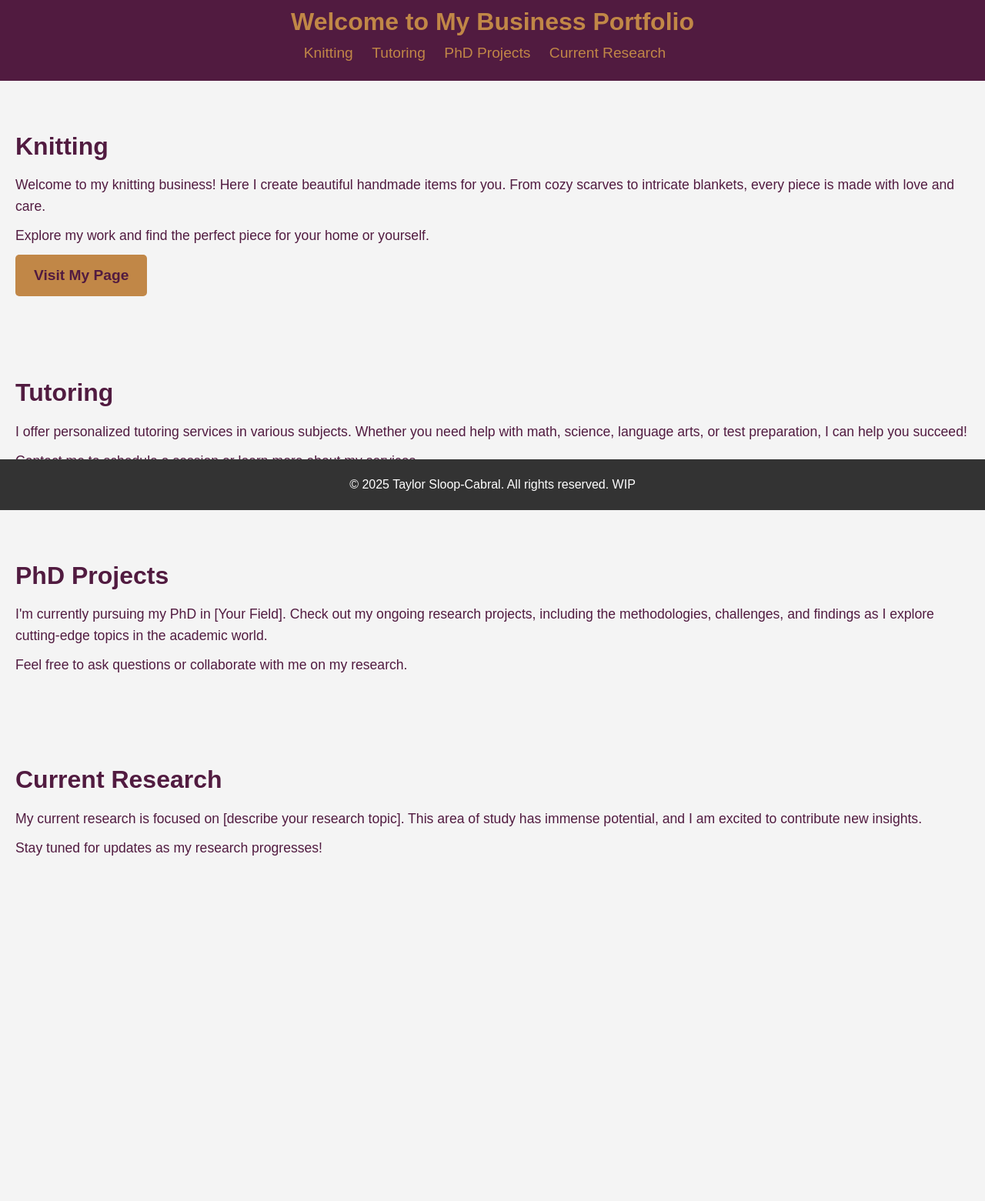
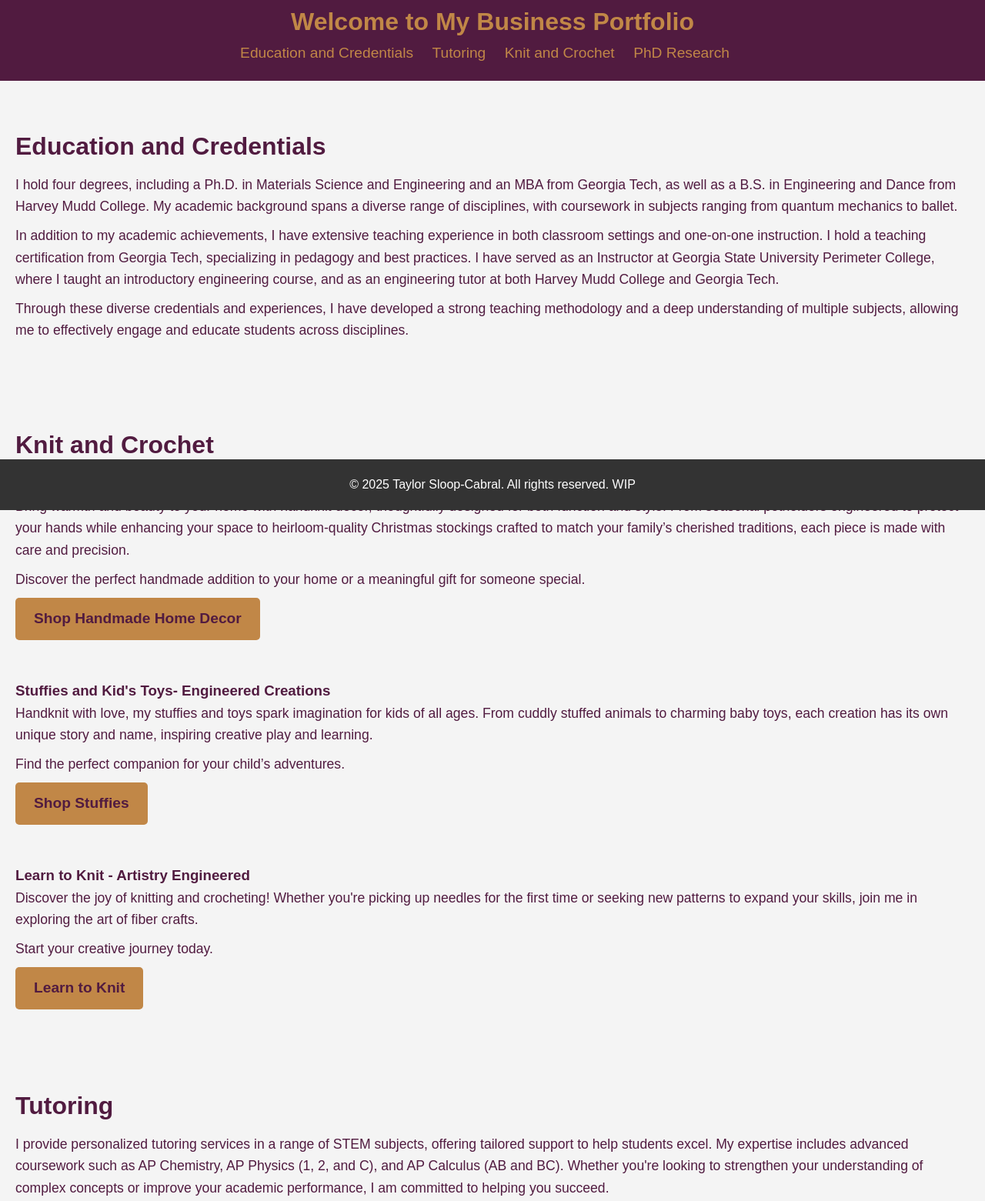
Before and after one commit to tsloopcabral/site, a plain HTML site: page index.html in a window 1280 px wide. Shown: the part 137-1698 px from the top of the page at 77% size. Before the commit the page ends 1323 px from the top, so only its background shows below. Drawn offline with Linux system fonts and the light colour scheme.

Commit message:
Update content 10-03-2025

```diff
--- a/index.html
+++ b/index.html
@@ -9,43 +9,75 @@
 </head>
 <body>
     <header>
-        <img src="https://engineeredartistry.art/cdn/shop/files/Engineered_Artistry_Headshot.jpg" alt="Your Headshot" class="header-image">
+        <img src="https://engineeredartistry.art/cdn/shop/files/EA-Brand-2.jpg" alt="Your Headshot" class="header-image">
         <h1>Welcome to My Business Portfolio</h1>
         <nav>
             <ul>
-            <li><a href="#knitting">Knitting</a></li>
+
+              <li><a href="#credentials">Education and Credentials</a></li>
             <li><a href="#tutoring">Tutoring</a></li>
-            <li><a href="#phd-projects">PhD Projects</a></li>
-            <li><a href="#current-research">Current Research</a></li>
+            <li><a href="#knitting">Knit and Crochet</a></li>
+            <li><a href="#phd-projects">PhD Research</a></li>
             </ul>
         </nav>
         </header>
 
+  <section id="credentials">
+    <h2>Education and Credentials</h2>
+    <p>I hold four degrees, including a Ph.D. in Materials Science and Engineering and an MBA from Georgia Tech, as well as a B.S. in Engineering and Dance from Harvey Mudd College. My academic background spans a diverse range of disciplines, with coursework in subjects ranging from quantum mechanics to ballet.
+    </p>
+    <p>In addition to my academic achievements, I have extensive teaching experience in both classroom settings and one-on-one instruction. I hold a teaching certification from Georgia Tech, specializing in pedagogy and best practices. I have served as an Instructor at Georgia State University Perimeter College, where I taught an introductory engineering course, and as an engineering tutor at both Harvey Mudd College and Georgia Tech.
+    </p>
+    <p>Through these diverse credentials and experiences, I have developed a strong teaching methodology and a deep understanding of multiple subjects, allowing me to effectively engage and educate students across disciplines.
+    </p>
+  </section>
+
   <section id="knitting">
-    <h2>Knitting</h2>
-    <p>Welcome to my knitting business! Here I create beautiful handmade items for you. From cozy scarves to intricate blankets, every piece is made with love and care.</p>
-    <p>Explore my work and find the perfect piece for your home or yourself.</p>
-    <a href="https://google.com" class="btn">Visit My Page</a>
+    <h2>Knit and Crochet</h2>
+    <h3>Handmade Home Decor - Engineered Artistry</h3>
+    <p>Bring warmth and beauty to your home with handknit decor, thoughtfully designed for both function and style. From seasonal potholders engineered to protect your hands while enhancing your space to heirloom-quality Christmas stockings crafted to match your family’s cherished traditions, each piece is made with care and precision.
+    </p>
+    <p>Discover the perfect handmade addition to your home or a meaningful gift for someone special.</p>
+    <a href="https://engineeredartistry.art" class="btn">Shop Handmade Home Decor</a>
+    <br>
+    <br>
+    <br>
+
+    <h3>Stuffies and Kid's Toys- Engineered Creations</h3>
+    <p>Handknit with love, my stuffies and toys spark imagination for kids of all ages. From cuddly stuffed animals to charming baby toys, each creation has its own unique story and name, inspiring creative play and learning.
+    </p>
+    <p>Find the perfect companion for your child’s adventures.</p>
+    <a href="https://engineeredcreationus.etsy.com" class="btn">Shop Stuffies</a>
+    <br>
+    <br>
+    <br>
+    <h3>Learn to Knit - Artistry Engineered</h3>
+    <p>Discover the joy of knitting and crocheting! Whether you're picking up needles for the first time or seeking new patterns to expand your skills, join me in exploring the art of fiber crafts.
+    </p>
+    <p>Start your creative journey today.</p>
+    <a href="https://artistryengineered.art" class="btn">Learn to Knit</a>
 
   </section>
 
   <section id="tutoring">
     <h2>Tutoring</h2>
-    <p>I offer personalized tutoring services in various subjects. Whether you need help with math, science, language arts, or test preparation, I can help you succeed!</p>
+    <p>I provide personalized tutoring services in a range of STEM subjects, offering tailored support to help students excel. My expertise includes advanced coursework such as AP Chemistry, AP Physics (1, 2, and C), and AP Calculus (AB and BC). Whether you're looking to strengthen your understanding of complex concepts or improve your academic performance, I am committed to helping you succeed.
+    </p>
     <p>Contact me to schedule a session or learn more about my services.</p>
+    <a href="https://forms.gle/6g8AXRH2fZMAf7KA7" class="btn">Contact me</a>
   </section>
 
   <section id="phd-projects">
-    <h2>PhD Projects</h2>
-    <p>I'm currently pursuing my PhD in [Your Field]. Check out my ongoing research projects, including the methodologies, challenges, and findings as I explore cutting-edge topics in the academic world.</p>
-    <p>Feel free to ask questions or collaborate with me on my research.</p>
+    <h2>Ph.D Research</h2>
+    <p>My Ph.D research was focused on the dynamic compression and tensile failure of additively manufactured (AM) 316L SS
+      with controlled porosity, which essentially means that I shot a cannon at steel with holes in it to see how it fails.</p>
+
+    <p>My findings revealed that the presence of these pre-existing pores reduced void formation and visible damage. However, the extent of this effect was highly dependent on pore size and configuration, highlighting the complex relationship between porosity and material strength.</p>
+    <p>If you want to learn more about my research, follow along with my publications below. </p>
+    <a href="https://scholar.google.com/citations?hl=en&user=HXd1qKQAAAAJ" class="btn">View my publications</a>
   </section>
 
-  <section id="current-research">
-    <h2>Current Research</h2>
-    <p>My current research is focused on [describe your research topic]. This area of study has immense potential, and I am excited to contribute new insights.</p>
-    <p>Stay tuned for updates as my research progresses! </p>
-  </section>
+
 
   <footer>
     <p>&copy; 2025 Taylor Sloop-Cabral. All rights reserved. WIP</p>
```
